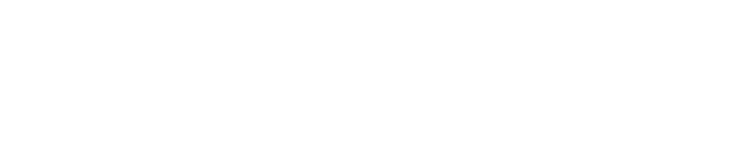
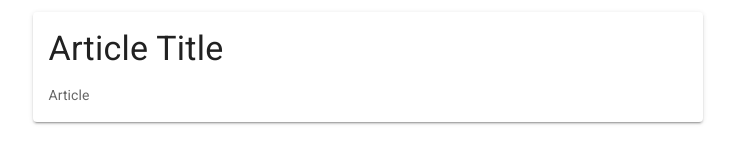
Before and after one commit to jgerontis/DogeViewer, a website: page static/index.html in a window 1280 px wide. Shown: the whole page, without its empty margins (27-762 px from the left). Drawn offline with nearby package versions, Linux system fonts and the light colour scheme.

Commit message:
Card was Created

```diff
--- a/static/index.html
+++ b/static/index.html
@@ -5,12 +5,27 @@
     <meta charset="UTF-8">
     <meta http-equiv="X-UA-Compatible" content="IE=edge">
     <meta name="viewport" content="width=device-width, initial-scale=1.0">
-    <link rel="stylesheet" href="style.css">
+    <link href="https://fonts.googleapis.com/css?family=Roboto:100,300,400,500,700,900" rel="stylesheet">
+  <link href="https://cdn.jsdelivr.net/npm/@mdi/font@4.x/css/materialdesignicons.min.css" rel="stylesheet">
+  <link href="https://cdn.jsdelivr.net/npm/vuetify@2.x/dist/vuetify.min.css" rel="stylesheet">
     <title>Doge Viewer</title>
 </head>
 <body>
     <div id="app">
-
+        <v-app>
+            <v-main>
+                <v-container grid-list-lg>
+                    <v-layout row>
+                        <v-flex xs7>
+                            <v-card>
+                                <v-card-title class="display-1">Article Title</v-card-title>
+                                <v-card-text>Article</v-card-text>
+                            </v-card>
+                        </v-flex>
+                    </v-layout>
+                </v-container>
+            </v-main>
+        </v-app>
 
     </div>
 
```
